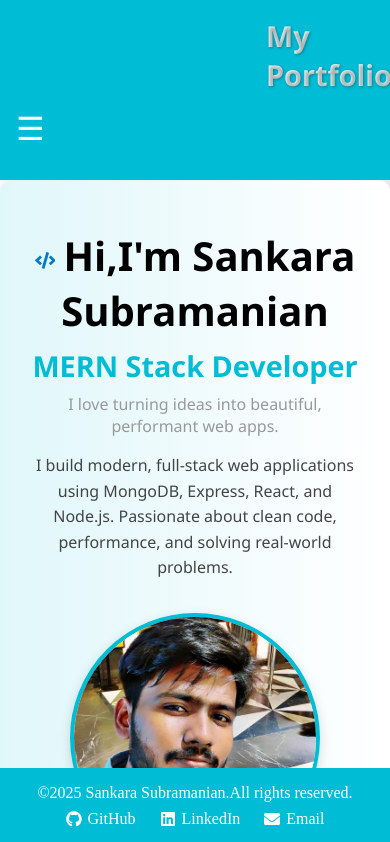
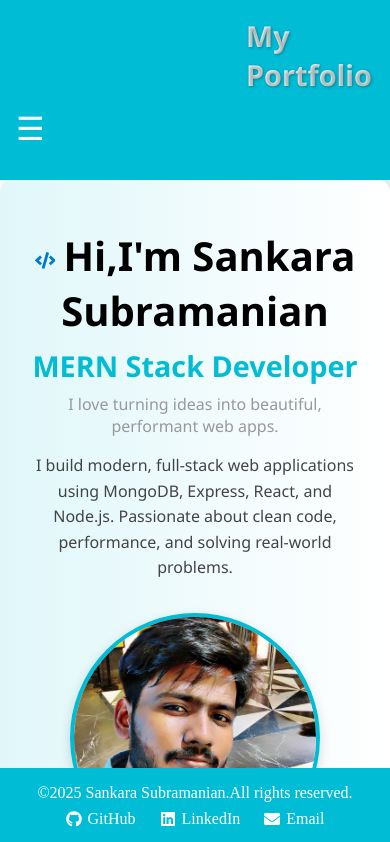
Before and after one commit to sankarzhub/My-Portfolio, a React (Vite) app: page / in a window 390 px wide. Shown: the top 842 px of the page. Built offline with nearby package versions, Linux system fonts and the light colour scheme.

Commit message:
Update NavBar.css

```diff
--- a/src/components/NavBar.css
+++ b/src/components/NavBar.css
@@ -65,7 +65,8 @@
   .navbar-logo {
     margin-bottom: 1rem;
     display: flex;
-    margin-left:250px;
+    align-items:center;
+    margin-left:230px;
   }
   .menu-toggle {
     display: block;
```
